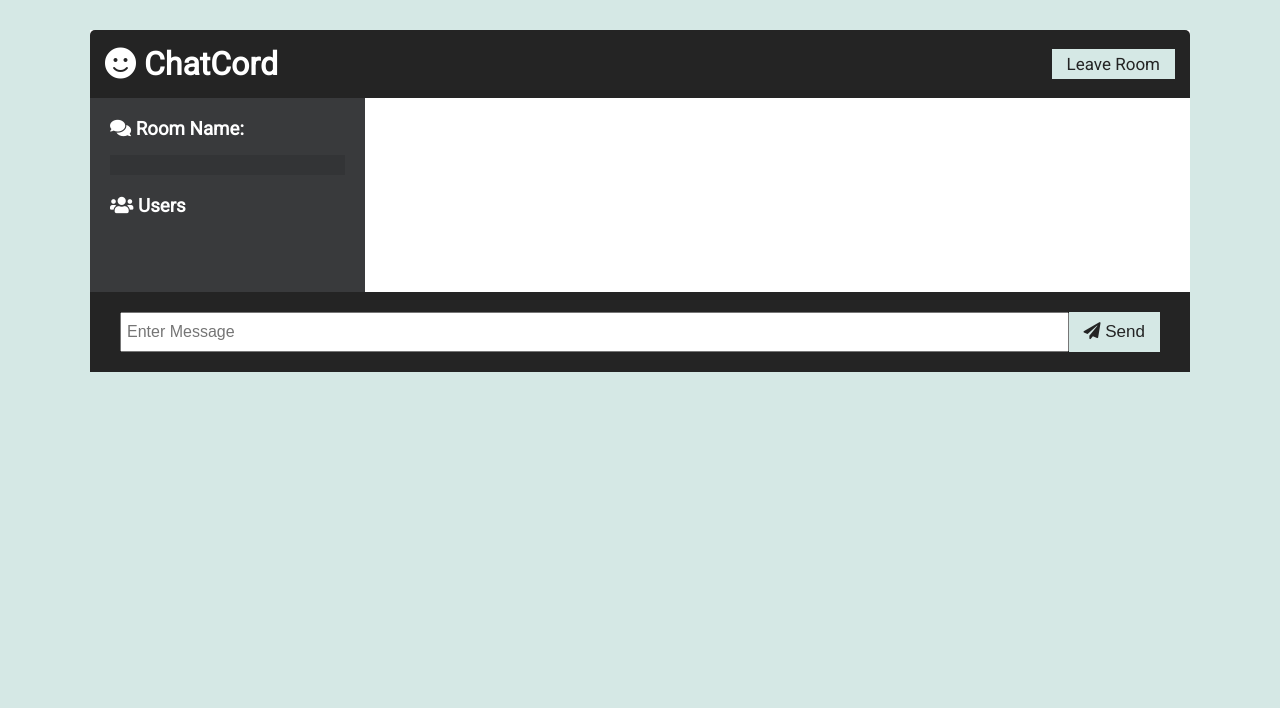
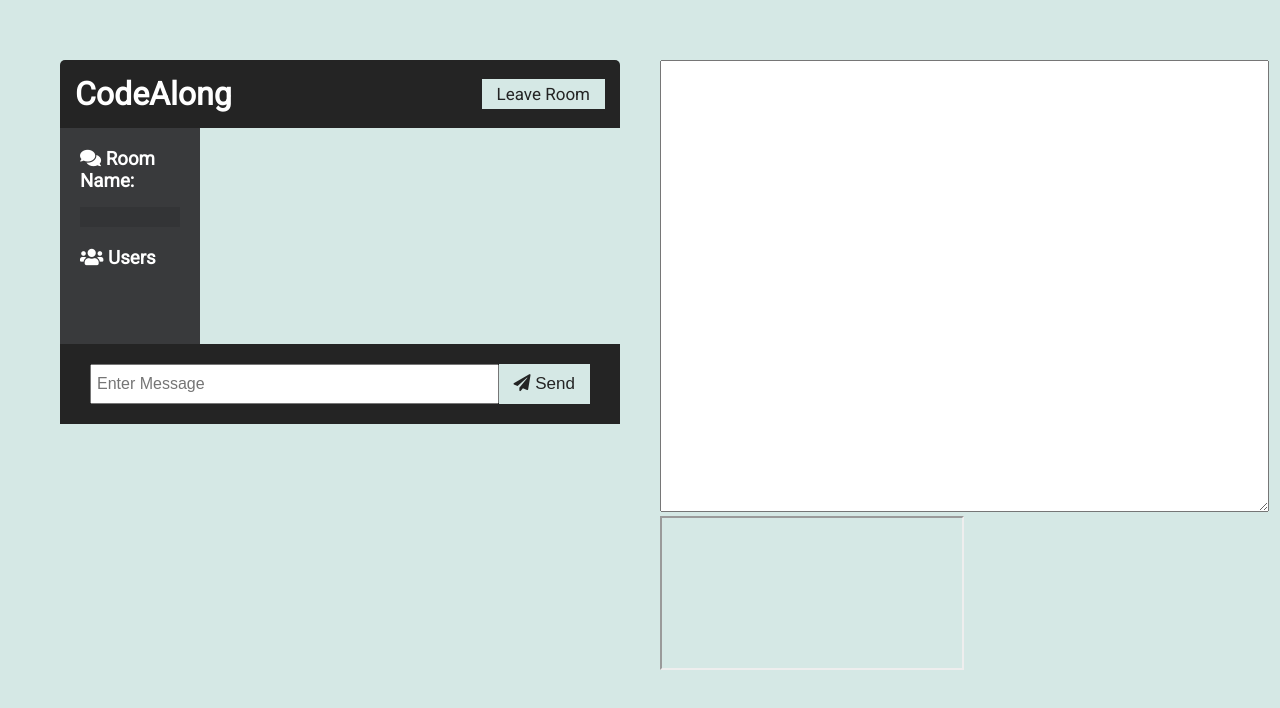
Before and after one commit to kapoorarpit/Code-along, a website: page public/chat.html in a window 1280 px wide. Drawn offline with nearby package versions, Linux system fonts and the light colour scheme; no server answers.

Commit message:
text_box

```diff
--- a/public/chat.html
+++ b/public/chat.html
@@ -5,12 +5,13 @@
   <meta name="viewport" content="width=device-width, initial-scale=1.0">
   <link rel="stylesheet" href="https://cdnjs.cloudflare.com/ajax/libs/font-awesome/5.12.1/css/all.min.css" integrity="sha256-mmgLkCYLUQbXn0B1SRqzHar6dCnv9oZFPEC1g1cwlkk=" crossorigin="anonymous" />
   <link rel="stylesheet" href="css/style.css">
-  <title>ChatCord App</title>
+  <title>CodeAlong</title>
 </head>
 <body>
-  <div class="chat-container">
+  <div class="float-container">
+  <div class="chat-container, float-child">
     <header class="chat-header">
-      <h1><i class="fas fa-smile"></i> ChatCord</h1>
+      <h1><i class=""></i> CodeAlong</h1>
       <a href="index.html" class="btn">Leave Room</a>
     </header>
     <main class="chat-main">
@@ -35,7 +36,11 @@
       </form>
     </div>
   </div>
-
+  <div class="editor, float-child">
+    <textarea id="IDE" rows="30" cols="74"></textarea>
+      <iframe id="output"></iframe>
+  </div>
+  </div>
   <script
   src="https://cdnjs.cloudflare.com/ajax/libs/qs/6.10.1/qs.min.js"
   integrity="sha512-aTKlYRb1QfU1jlF3k+aS4AqTpnTXci4R79mkdie/bp6Xm51O5O3ESAYhvg6zoicj/PD6VYY0XrYwsWLcvGiKZQ=="
@@ -43,5 +48,6 @@
 
   <script src="/socket.io/socket.io.js"></script>
   <script src="js/main.js"></script>
+  </div>
 </body>
 </html>
--- a/public/css/style.css
+++ b/public/css/style.css
@@ -41,8 +41,8 @@ a {
 /* Chat Page */
 
 .chat-container {
-	max-width: 1100px;
-	background: #fff;
+	max-width: 500px;
+	background: rgb(85, 76, 76);
 	margin: 30px auto;
 	overflow: hidden;
 }
@@ -128,7 +128,7 @@ a {
 
 /* Join Page */
 .join-container {
-	max-width: 500px;
+	max-width: 600px;
 	margin: 80px auto;
 	color: #fff;
 }
@@ -187,3 +187,14 @@ a {
 		display: none;
 	}
 }
+
+.float-container {
+    padding: 20px;
+}
+
+.float-child {
+    width: 50%;
+    float: left;
+    padding: 20px;
+
+}
```
